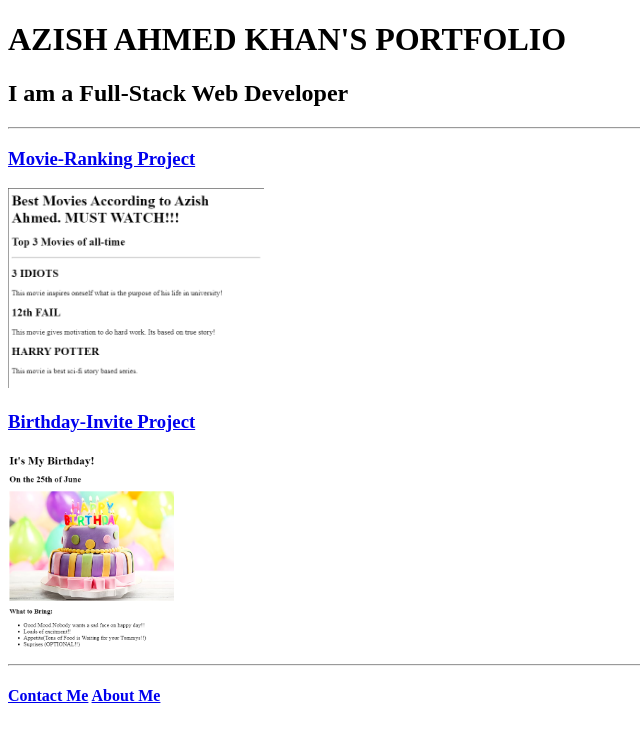
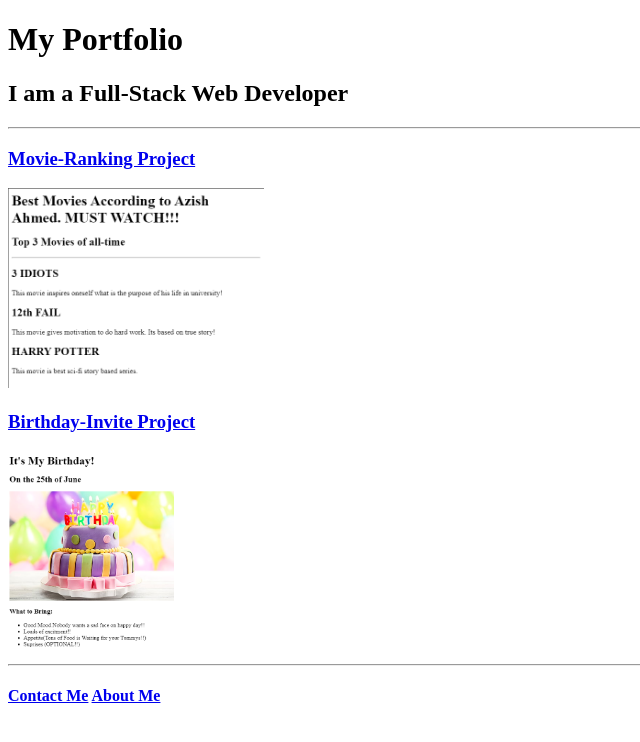
Before and after one commit to azishahmed/html-portfolio, a plain HTML site: page index.html in a window 1280 px wide. Shown: the whole page, without its empty margins (0-640 px from the left). Drawn offline with Linux system fonts and the light colour scheme.

Commit message:
index.html

```diff
--- a/index.html
+++ b/index.html
@@ -7,7 +7,7 @@
     <title>Azish Portfolio</title>
  </head>
  <body>
-    <h1>AZISH AHMED KHAN'S PORTFOLIO</h1>
+    <h1>My Portfolio</h1>
     <h2>I am a Full-Stack Web Developer</h2>
     <hr/>
     <h3><a href="./public/movie-ranking.html">Movie-Ranking Project</a></h3>
```
